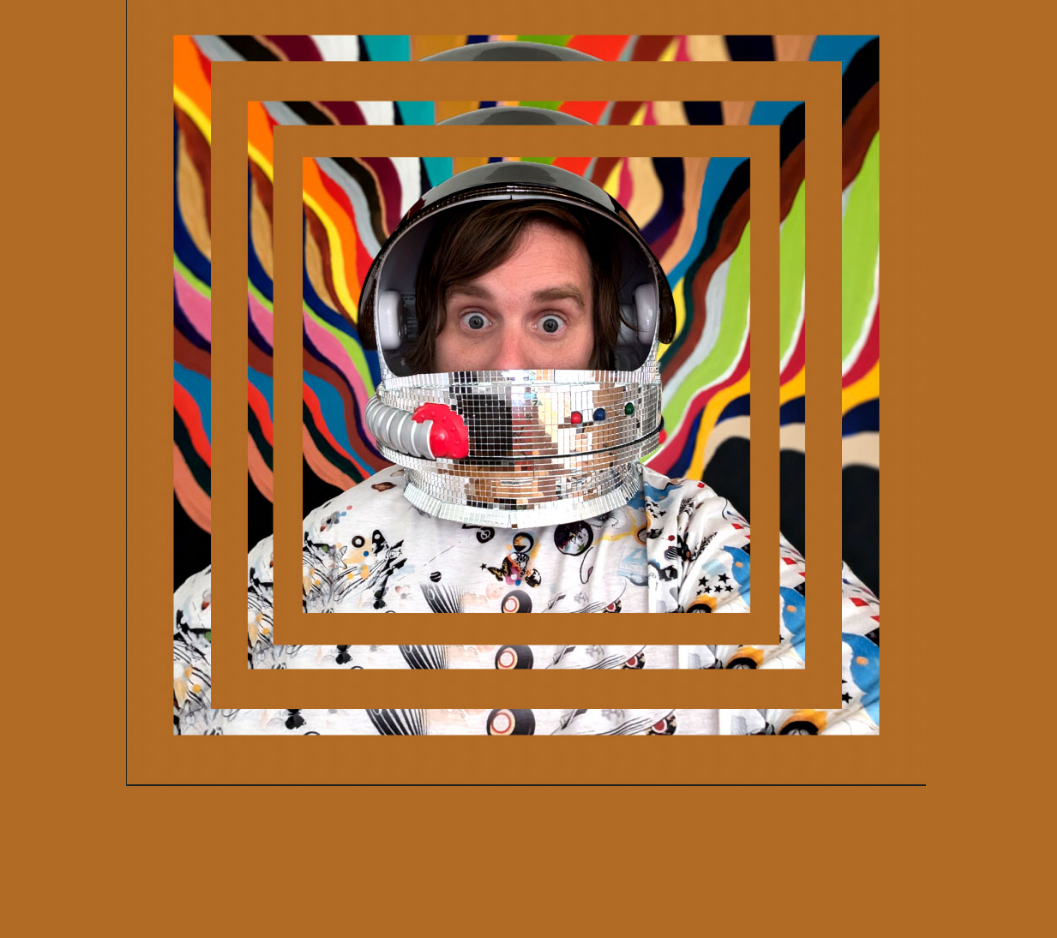
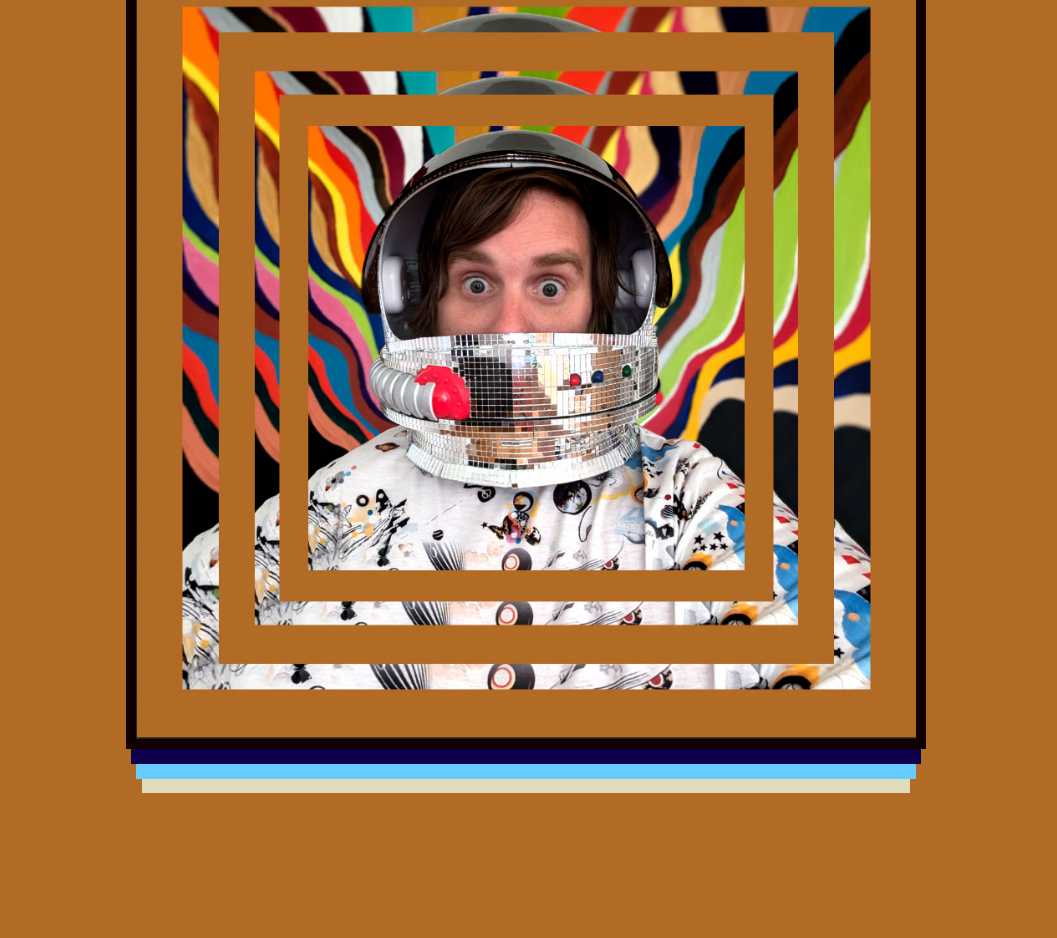
Before and after one commit to bradfrost/frost-frost-website, a plain HTML site: page index.html in a window 1280 px wide. Shown: the part 509-1447 px from the top of the page, without its empty margins (114-1171 px from the left). Before the commit the page ends 1303 px from the top, so only its background shows below. Drawn offline with Linux system fonts and the light colour scheme; a web font is replaced by a local one.

Commit message:
Add box shadow and text shadow

```diff
--- a/index.html
+++ b/index.html
@@ -12,9 +12,9 @@
     <div class="bio">
         <p>Frost Frost is the musical project of Brad Frost. Sometimes featuring his brother Ian, and sometimes featuring his wife Melissa. Hence the name Frost Frost. Based in Pittsburgh, PA.</p>
     </div>
+    <img class="album-art" src="./images/square-recursion.jpg" alt="Frost Frost album art featuring Brad wearing a disco ball helmet with colored lines behind him." />
+
     <a href="https://soundcloud.com/frostfrost-1">Soundcloud</a>
-
-        <img src="./images/square-recursion.jpg" alt="Frost Frost album art featuring Brad wearing a disco ball helmet with colored lines behind him." />
     </div>
 
 </body>
--- a/styles.css
+++ b/styles.css
@@ -11,7 +11,7 @@
     --color-cream-dark: #efeed4;
     --color-brown: #110000;
     --color-blue-light: #66ccff;
-    --color-blue-dark: #006699;
+    --color-blue-dark: #0d004c;
 
     /* Typography */
     --font-family-body: "Lexend Exa", serif;
@@ -19,6 +19,10 @@
     --font-weight-title: 400;
 
     --font-size-body: 2rem;
+
+    /* Box Shadow */
+    --box-shadow: 0 20px 0 -5px var(--color-blue-dark), 0 40px 0 -10px #66ccff,
+    0 60px 0 -16px #dedcb9;
 
     /* Layout */
     --l-max-width: 50rem;
@@ -47,12 +51,20 @@ img {
     margin: 1rem 0 0;
     text-align: center;
     text-transform: lowercase;
+    text-shadow: 0 2vw 0 var(--color-blue-dark);
 }
 
 .bio {
     text-align: center;
 }
 
+.album-art {
+    display: block;
+    border: 10px solid var(--color-brown);
+    box-shadow: var(--box-shadow);
+    margin-bottom: 12rem;
+}
+
 .l-container {
     max-width: var(--l-max-width);
     margin: 0 auto;
```
